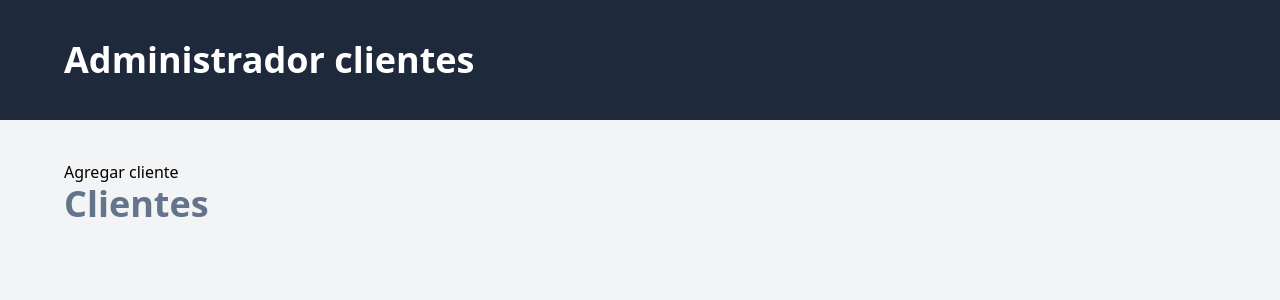
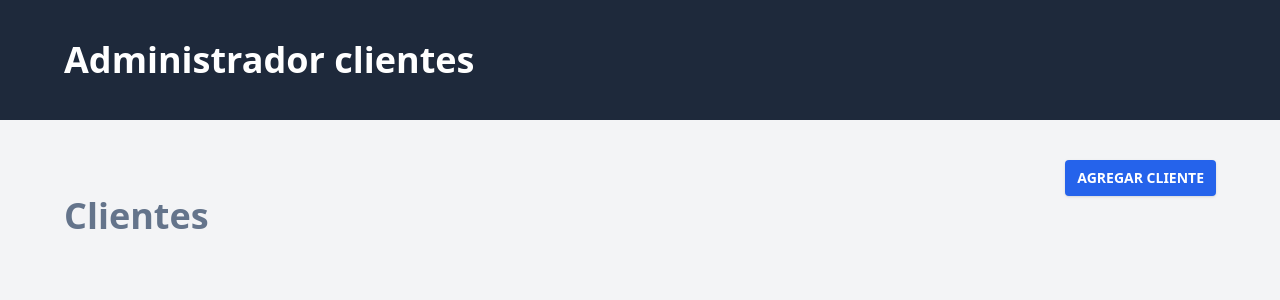
Before and after one commit to wilsoncap/crm-vue, a Vue app: page / in a window 1280 px wide. Shown: the top 300 px of the page. Built offline with nearby package versions, Linux system fonts and the light colour scheme.

Commit message:
add link to browse

```diff
--- /dev/null
+++ b/src/components/UI/RouterLink.vue
@@ -0,0 +1,17 @@
+<script setup>
+import { RouterLink } from 'vue-router';
+</script>
+
+defineProps({
+    to:{
+        type: String
+    }
+})
+<template>
+    <RouterLink
+        :to="{ name: to}"
+        class="block md:inline-block rounded bg-blue-600 py-2 px-3 text-white uppercase font-bold text-sm shadow hover:bg-blue-500"
+    >
+        <slot></slot>
+    </RouterLink>
+</template>
--- a/src/views/ClientesView.vue
+++ b/src/views/ClientesView.vue
@@ -1,13 +1,13 @@
 <script setup>
-import { RouterLink } from 'vue-router'
+    import RouterLink from '@/components/UI/RouterLink.vue';
 </script>
 
 
 <template>
     <div>
-        <div>
-            <RouterLink :to="{ name: 'agregar-cliente'}">
-                Agregar cliente
+        <div class="flex justify-end">
+            <RouterLink to="agregar-cliente">
+                Agregar Cliente
             </RouterLink>
         </div>
         <h1 class="text-4xl font-extrabold text-slate-500">Clientes</h1>
--- a/src/views/NuevoClienteView.vue
+++ b/src/views/NuevoClienteView.vue
@@ -1,13 +1,13 @@
 <script setup>
-import { RouterLink } from 'vue-router';
+import RouterLink from '@/components/UI/RouterLink.vue';
 
 </script>
 
 
 <template>
     <div>
-        <div>
-            <RouterLink :to="{ name: 'home'}">
+        <div class="flex justify-end">
+            <RouterLink to="/">
                 Volver
             </RouterLink>
         </div>
```
